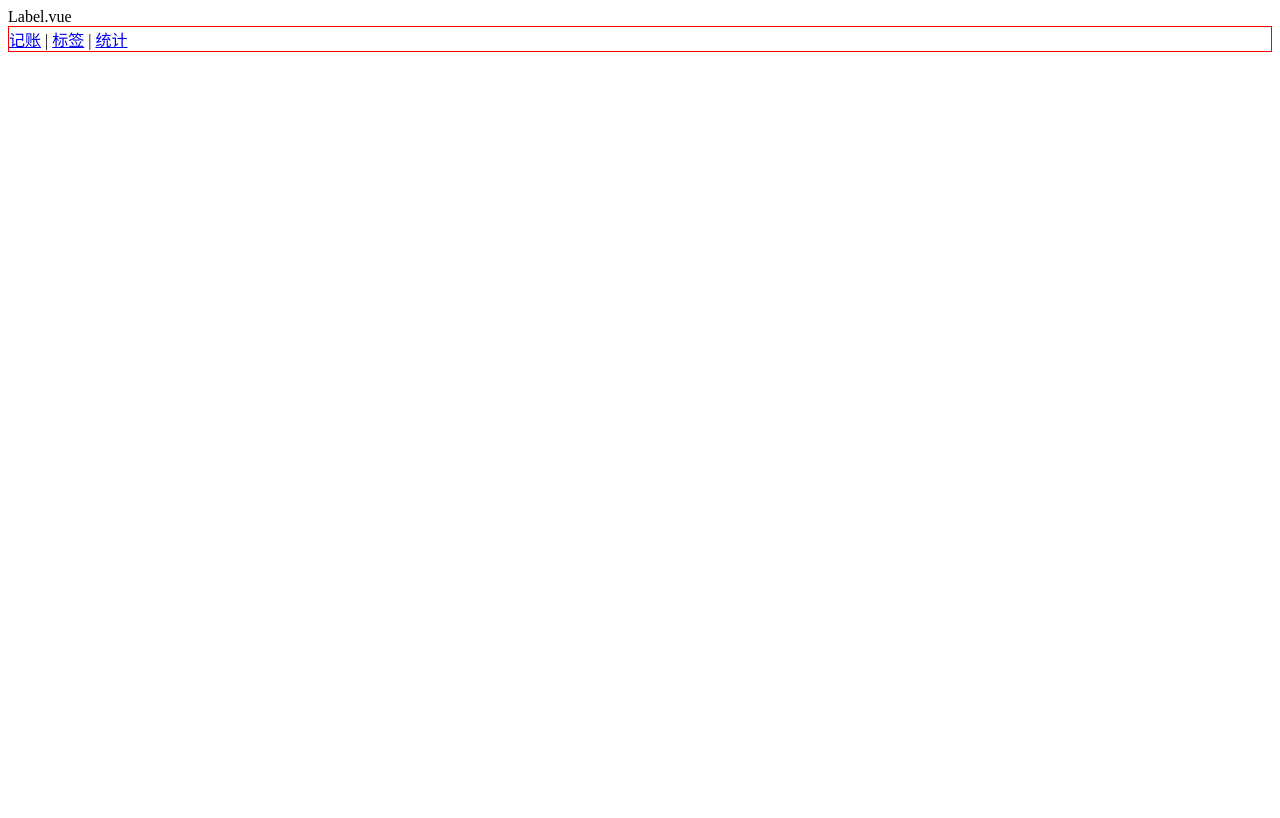
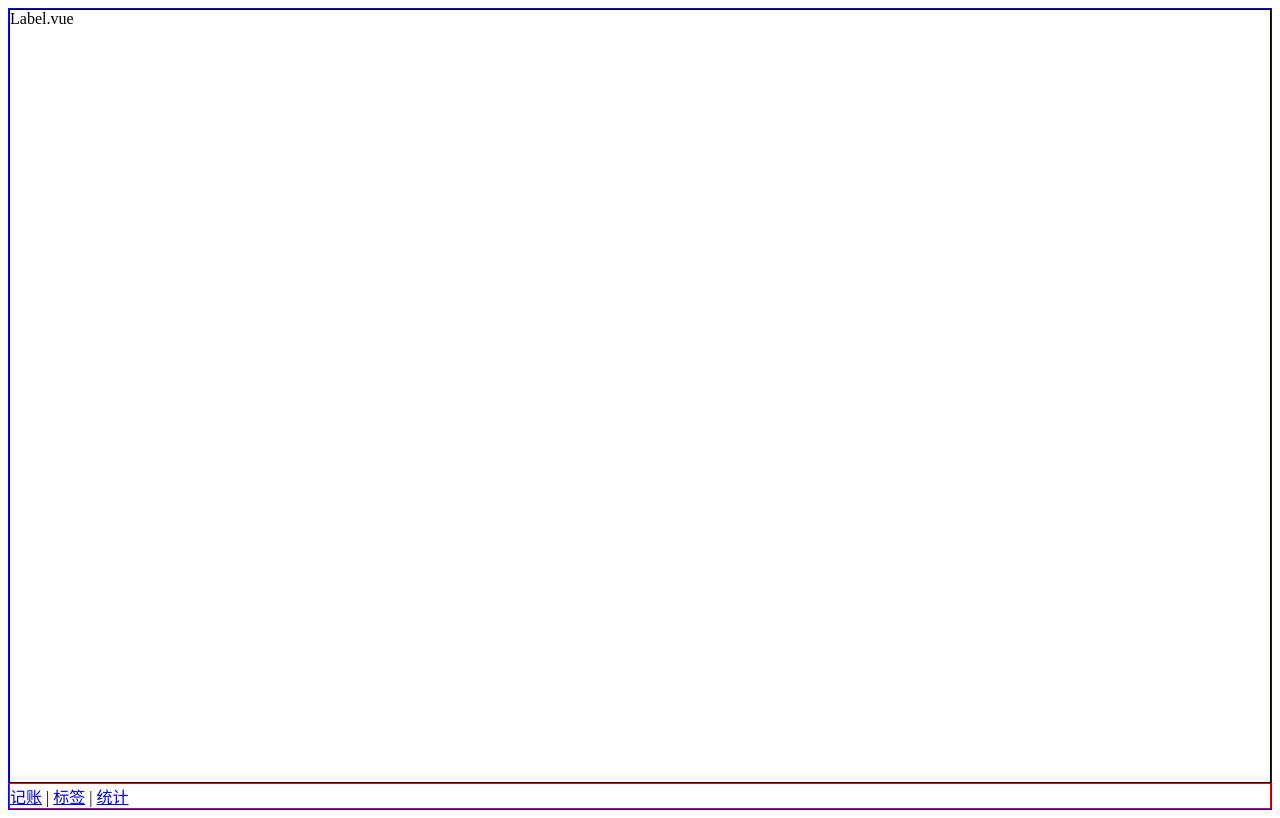
Before and after one commit to ike-cloud/grownmoney-1, a Vue app: page /#/labels in a window 1280 px wide. Built offline with nearby package versions, Linux system fonts and the light colour scheme.

Commit message:
添加了<Layout/>

```diff
--- /dev/null
+++ b/src/components/Layout.vue
@@ -0,0 +1,28 @@
+<template>
+<div class="nav-wrapper">
+  <div class="content">
+    <slot />
+  </div>
+  <Nav/>
+</div>
+</template>
+
+<script lang="ts">
+export default {
+name: "Layout"
+}
+</script>
+
+<style lang="scss" scoped>
+.nav-wrapper{
+  border: 1px solid blue;
+  height: 100vh;
+  display: flex;
+  flex-direction: column;
+}
+.content{
+  border: 1px solid black;
+  flex-grow: 1;
+  overflow: auto;
+}
+</style>
--- a/src/main.ts
+++ b/src/main.ts
@@ -4,10 +4,13 @@
 import router from './router';
 import store from './store';
 import Nav from '@/components/Nav.vue';
+import Layout from '@/components/Layout.vue';
 
 Vue.config.productionTip = false;
 
 Vue.component('Nav', Nav);
+Vue.component('Layout',Layout)
+
 new Vue({
   router,
   store,
--- a/src/views/Labels.vue
+++ b/src/views/Labels.vue
@@ -1,8 +1,6 @@
 <template>
-  <div>Label.vue
-    <Nav/>
-  </div>
-</template>
+  <Layout>Label.vue</Layout>
+  </template>
 
 <script lang="ts">
 export default {
--- a/src/views/Money.vue
+++ b/src/views/Money.vue
@@ -1,10 +1,7 @@
 <template>
-<div class="nav-wrapper">
-  <div class="content">
-    Money.vue
-  </div>
-  <Nav/>
-</div>
+<Layout>
+  Money.vue
+</Layout>
 </template>
 
 <script lang="ts">
@@ -12,17 +9,3 @@
 name: "Money"
 }
 </script>
-
-<style lang="scss" scoped>
-  .nav-wrapper{
-    border: 1px solid blue;
-    height: 100vh;
-    display: flex;
-    flex-direction: column;
-  }
-  .content{
-    border: 1px solid black;
-    flex-grow: 1;
-    overflow: auto;
-  }
-</style>
--- a/src/views/Statistics.vue
+++ b/src/views/Statistics.vue
@@ -1,7 +1,5 @@
 <template>
-<div>Statistics.vue
-  <Nav/>
-</div>
+  <Layout>Statistics.vue</Layout>
 </template>
 
 <script lang="ts">
@@ -9,7 +7,3 @@
   name: 'Statistics'
 };
 </script>
-
-<style lang="scss" scoped>
-
-</style>
```
